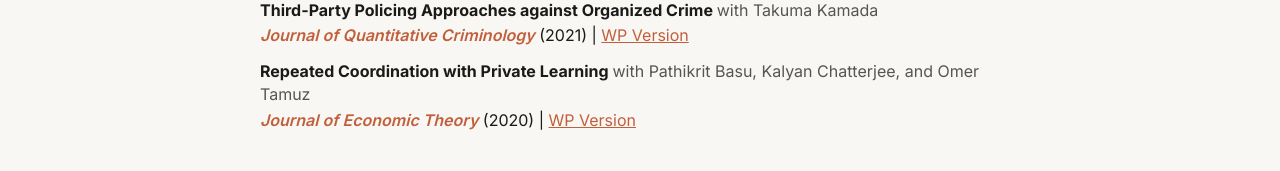
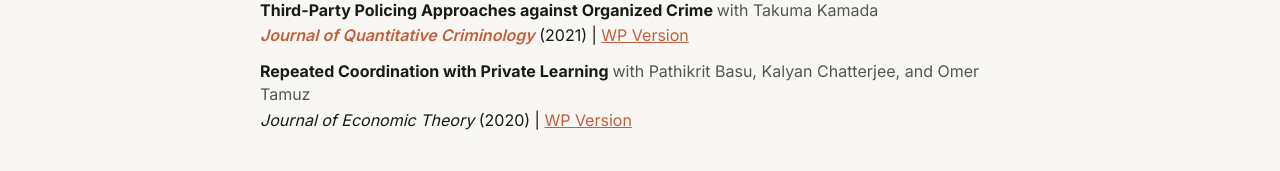
Before and after one commit to tetsuyahoshino137/tetsuyahoshino137.github.io, a Jekyll site: the page built from index.md, in a window 1280 px wide. Shown: the part 999-1170 px from the top of the page. Built offline with Jekyll 4.4.1, drawn with Linux system fonts in a browser that asks for light colours.

Commit message:
Remove badge span from publication details

```diff
--- a/index.md
+++ b/index.md
@@ -115,7 +115,7 @@
           <a href="https://www.sciencedirect.com/science/article/abs/pii/S0022053120300995">Repeated Coordination with Private Learning</a>
           <span class="authors">with Pathikrit Basu, Kalyan Chatterjee, and Omer Tamuz</span></div>
         <div class="paper-pub">
-          <span class="badge"><em>Journal of Economic Theory</em></span> (2020) |
+          <em>Journal of Economic Theory</em> (2020) |
           <a href="papers/BasuChatterjeeHoshinoTamuzJET200731.pdf">WP Version</a>
         </div>
       </li>
```
